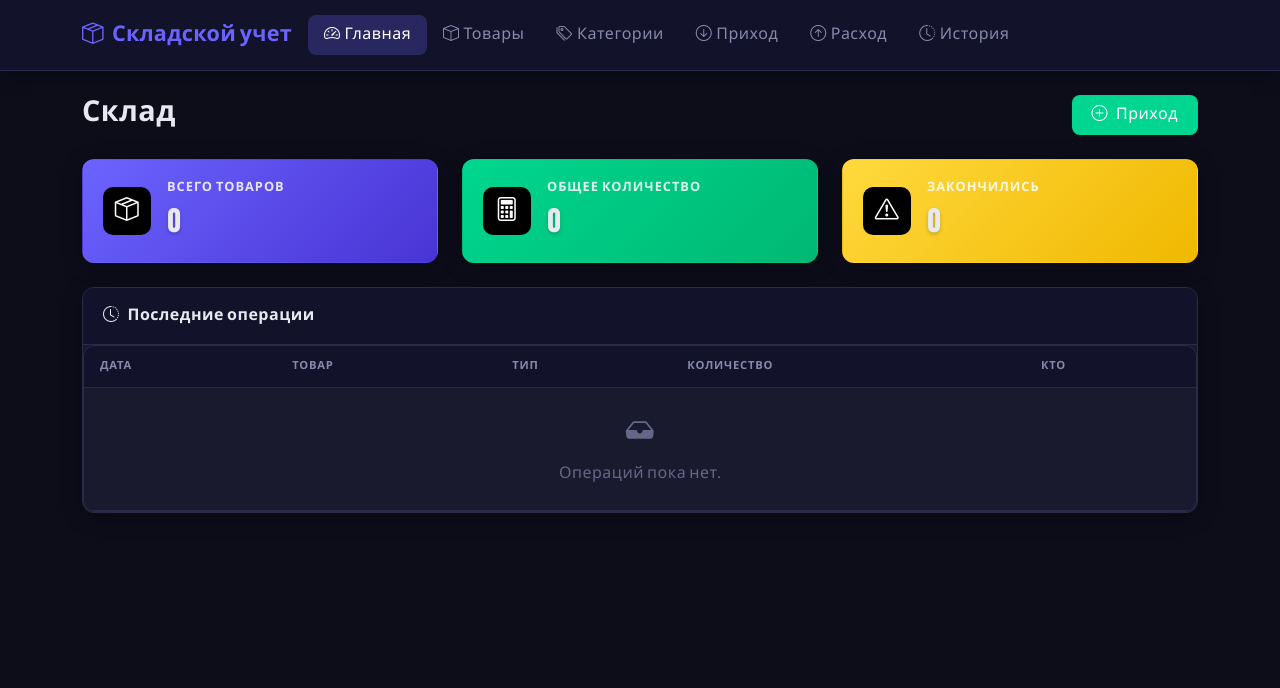
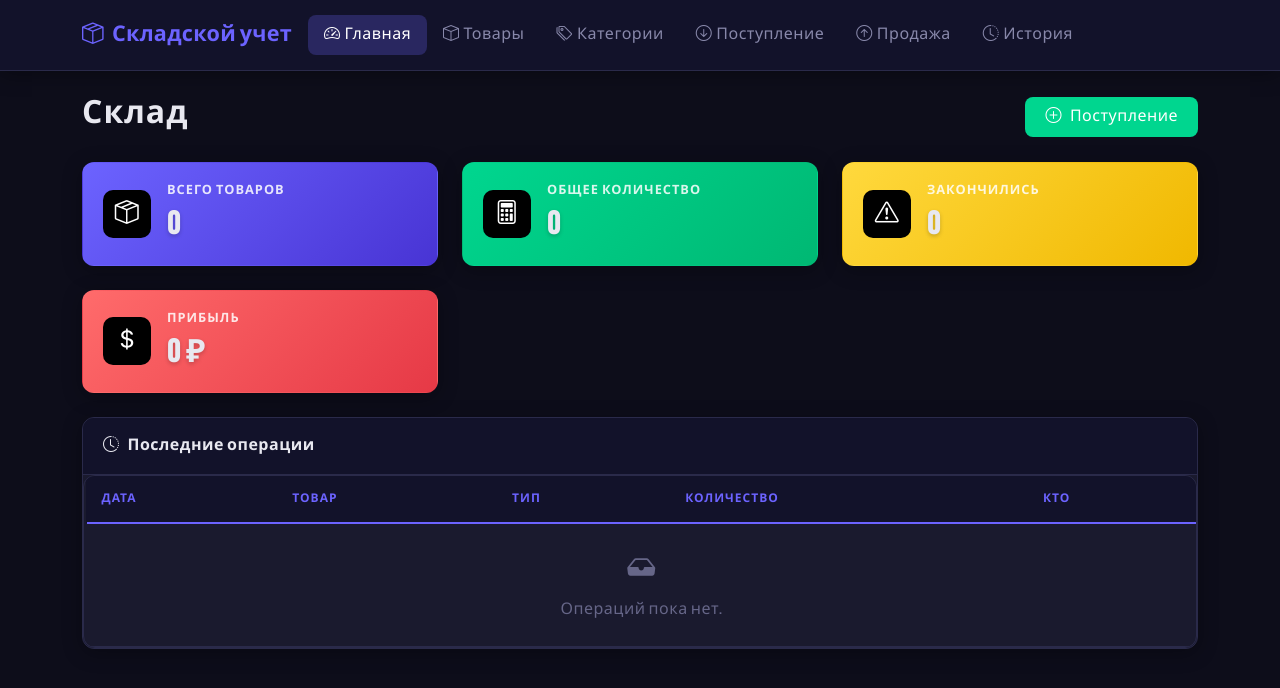
Before and after one commit to kirilltaganov63-prog/sklad-uchot, a Flask app: page / in a window 1280 px wide. Shown: the top 688 px of the page. Run offline with Flask 3, Linux system fonts and the light colour scheme; data that the repository does not hold is empty.

Commit message:
Rename to Поступление/Продажа, fix table visibility, improve warehouse cards

```diff
--- a/static/style.css
+++ b/static/style.css
@@ -238,13 +238,13 @@ body {
 .table thead th {
     background: var(--bg-table-header);
     border-top: none;
-    border-bottom: 1px solid var(--border-color);
-    color: var(--text-secondary);
-    font-weight: 600;
+    border-bottom: 2px solid var(--accent);
+    color: var(--accent);
+    font-weight: 700;
     text-transform: uppercase;
-    font-size: 0.7rem;
-    letter-spacing: 0.8px;
-    padding: 12px 16px;
+    font-size: 0.75rem;
+    letter-spacing: 1px;
+    padding: 14px 16px;
 }
 
 .table tbody td {
@@ -252,10 +252,19 @@ body {
     vertical-align: middle;
     border-bottom: 1px solid var(--border-color);
     background: transparent;
+    color: var(--text-primary);
 }
 
 .table tbody tr:hover td {
     background: var(--bg-card-hover);
+}
+
+.table tbody tr td:first-child {
+    border-left: 3px solid transparent;
+}
+
+.table tbody tr:hover td:first-child {
+    border-left-color: var(--accent);
 }
 
 .table-warning {
@@ -372,8 +381,17 @@ h1, h2, h3, h4, h5, h6 {
 }
 
 h1 {
-    font-size: 1.8rem;
+    font-size: 2rem;
     margin-bottom: 1rem;
+    letter-spacing: 1px;
+}
+
+h1 small, h1 .subtitle {
+    font-size: 1rem;
+    color: var(--text-muted);
+    font-weight: 400;
+    letter-spacing: 0.5px;
+    display: block;
 }
 
 .text-muted {
@@ -393,8 +411,14 @@ a:hover {
     border-bottom: 1px solid var(--border-color);
 }
 
-.card-img-top.bg-light {
-    background: var(--bg-input) !important;
+.card-img-top.no-image {
+    background: var(--bg-input);
+}
+
+.card-footer {
+    background: var(--bg-card);
+    border-top: 1px solid var(--border-color);
+    padding: 12px 16px;
 }
 
 .img-thumbnail {
--- a/templates/base.html
+++ b/templates/base.html
@@ -37,12 +37,12 @@
                     </li>
                     <li class="nav-item">
                         <a class="nav-link {% if '/stock/add' in request.path %}active{% endif %}" href="{{ url_for('stock_add') }}">
-                            <i class="bi bi-arrow-down-circle me-1"></i>Приход
+                            <i class="bi bi-arrow-down-circle me-1"></i>Поступление
                         </a>
                     </li>
                     <li class="nav-item">
                         <a class="nav-link {% if '/sales' in request.path %}active{% endif %}" href="{{ url_for('sales') }}">
-                            <i class="bi bi-arrow-up-circle me-1"></i>Расход
+                            <i class="bi bi-arrow-up-circle me-1"></i>Продажа
                         </a>
                     </li>
                     <li class="nav-item">
--- a/templates/history.html
+++ b/templates/history.html
@@ -36,9 +36,9 @@
                         <td>
                             <span class="badge bg-{{ 'success' if op.operation_type == 'stock_add' else 'danger' }}">
                                 {% if op.operation_type == 'stock_add' %}
-                                    <i class="bi bi-arrow-down me-1"></i>Приход
+                                    <i class="bi bi-arrow-down me-1"></i>Поступление
                                 {% else %}
-                                    <i class="bi bi-arrow-up me-1"></i>Расход
+                                    <i class="bi bi-arrow-up me-1"></i>Продажа
                                 {% endif %}
                             </span>
                         </td>
--- a/templates/index.html
+++ b/templates/index.html
@@ -8,7 +8,7 @@
         <h1 class="mb-1">Склад</h1>
     </div>
     <a href="{{ url_for('stock_add') }}" class="btn btn-success">
-        <i class="bi bi-plus-circle me-2"></i>Приход
+        <i class="bi bi-plus-circle me-2"></i>Поступление
     </a>
 </div>
 
@@ -48,6 +48,19 @@
                 <div>
                     <h5 class="card-title">Закончились</h5>
                     <h2 class="mb-0">{{ low_stock|length }}</h2>
+                </div>
+            </div>
+        </div>
+    </div>
+    <div class="col-md-6 col-lg-4">
+        <div class="card bg-danger text-white h-100">
+            <div class="card-body d-flex align-items-center">
+                <div class="icon-wrapper bg-black bg-opacity-20 me-3">
+                    <i class="bi bi-currency-dollar text-white"></i>
+                </div>
+                <div>
+                    <h5 class="card-title">Прибыль</h5>
+                    <h2 class="mb-0">{{ total_profit }} ₽</h2>
                 </div>
             </div>
         </div>
@@ -115,11 +128,11 @@
                         <td>{{ op.created_at.strftime('%d.%m.%Y %H:%M') }}</td>
                         <td>{{ op.product.name }}</td>
                         <td>
-                            <span class="badge bg-{{ 'success' if op.operation_type == 'stock_add' else 'danger' }}">
+                                    <span class="badge bg-{{ 'success' if op.operation_type == 'stock_add' else 'danger' }}">
                                 {% if op.operation_type == 'stock_add' %}
-                                    <i class="bi bi-arrow-down me-1"></i>Приход
+                                    <i class="bi bi-arrow-down me-1"></i>Поступление
                                 {% else %}
-                                    <i class="bi bi-arrow-up me-1"></i>Расход
+                                    <i class="bi bi-arrow-up me-1"></i>Продажа
                                 {% endif %}
                             </span>
                         </td>
```
Also changed, not shown: templates/products.html (+14 -6 lines), templates/purchase.html (+5 -5 lines), templates/sales.html (+5 -5 lines).
